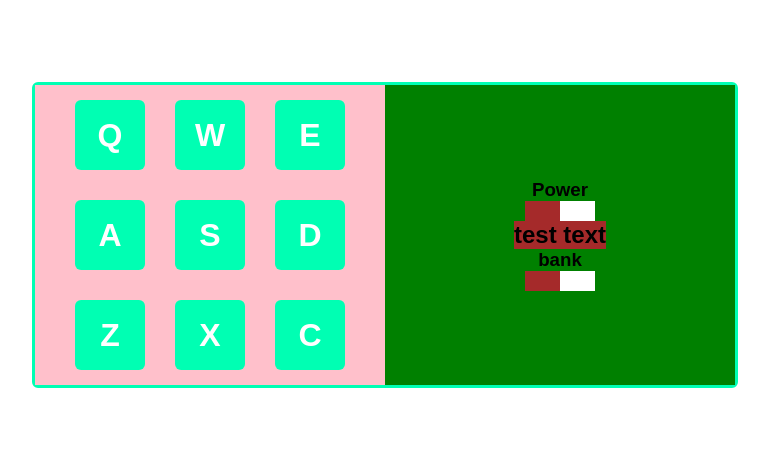
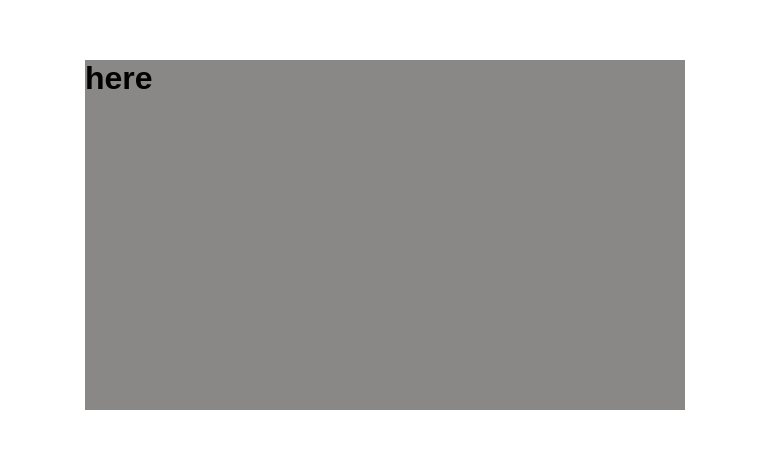
Before and after one commit to ajhernandez95/Beat-Machine, a React (Create React App) app: page / in a window 1280 px wide. Shown: the part 165-614 px from the top of the page, without its empty margins (255-1024 px from the left). Built offline with nearby package versions, Linux system fonts and the light colour scheme.

Commit message:
restart machine

```diff
--- a/src/App.css
+++ b/src/App.css
@@ -10,76 +10,8 @@ html {
   height: 100%;
 }
 
-#drum-machine {
-  display: flex;
-  flex-direction: row;
-  flex-wrap: wrap;
-  width: 700px;
-  height: 300px;
-  border-radius: 6px;
-  border: 3px solid rgb(0, 255, 179);
-  background-color: rgb(0, 0, 0);
+#display {
+  width: 600px;
+  height: 350px;
+  background-color: #8a8787;
 }
-
-.pad-wrap {
-  display: flex;
-  flex-wrap: wrap;
-  flex-direction: row;
-  justify-content: center;
-  align-items: center;
-  width: 50%;
-  background-color: pink;
-}
-
-.drum-pad {
-  display: flex;
-  justify-content: space-around;
-  align-items: center;
-  width: 70px;
-  height: 70px;
-  border-radius: 6px;
-  margin: 0 15px 0 15px;
-  background-color: rgb(0, 255, 179);
-}
-
-.ctrl-wrap {
-  display: flex;
-  flex-direction: column;
-  align-items: center;
-  justify-content: center;
-  width: 50%;
-  background-color: green;
-}
-
-.switch-wrap {
-  width: 20%;
-  height: 20px;
-  background-color: white;
-}
-
-.switch {
-  height: 100%;
-  width: 50%;
-  background-color: brown;
-}
-
-.sound-wrap {
-  background-color: brown;
-}
-
-.bank-wrap {
-  width: 20%;
-  height: 20px;
-  background-color: white;
-}
-
-.bank {
-  height: 100%;
-  width: 50%;
-  background-color: brown;
-}
-
-h1 {
-  font-size: 2em;
-  color: white;
-}
--- a/src/App.js
+++ b/src/App.js
@@ -1,18 +1,30 @@
 import React, { Component } from "react";
 import "./App.css";
-import Ctrlpad from './Components/ctrlpad'
-import Beatpad from './Components/beatpad.js';
 
 class App extends Component {
+  constructor(props){
+    super(props)
+    this.state = {
+
+    }
+   this.onClick = this.onClick.bind(this);
+  }
+  onClick(e) {
+    audio.play
+  }
   render() {
+    let audio = new Audio('https://s3.amazonaws.com/freecodecamp/drums/Heater-1.mp3')
     return (
       <div id="drum-machine">
-        <Beatpad />
-        <Ctrlpad />
-
+        <div id='display'>
+        <h1>here</h1>
+        </div>
       </div>
     );
   }
 }
 
 export default App;
+// use if statement for keycode for onClick method for sounds stolen from FCC BeatMacine
+
+//sound for test --- 'https://s3.amazonaws.com/freecodecamp/drums/Heater-1.mp3'
--- a/src/Components/beatpad.js
+++ /dev/null
@@ -1,41 +0,0 @@
-import React, { Component } from "react";
-
-class Beatpad extends Component {
-  render() {
-    return (
-      <div class="pad-wrap">
-        <div class="drum-pad" id="">
-          <h1>Q</h1>
-        </div>
-        <div class="drum-pad" id="">
-          <h1>W</h1>
-        </div>
-        <div class="drum-pad" id="">
-          <h1>E</h1>
-        </div>
-
-        <div class="drum-pad" id="">
-          <h1>A</h1>
-        </div>
-        <div class="drum-pad" id="">
-          <h1>S</h1>
-        </div>
-        <div class="drum-pad" id="">
-          <h1>D</h1>
-        </div>
-
-        <div class="drum-pad" id="">
-          <h1>Z</h1>
-        </div>
-        <div class="drum-pad" id="">
-          <h1>X</h1>
-        </div>
-        <div class="drum-pad" id="">
-          <h1>C</h1>
-        </div>
-      </div>
-    );
-  }
-}
-
-export default Beatpad;
--- a/src/Components/ctrlpad.js
+++ /dev/null
@@ -1,23 +0,0 @@
-import React, { Component } from "react";
-
-class Ctrlpad extends Component {
-  render() {
-    return (
-      <div class="ctrl-wrap">
-        <h3>Power</h3>
-        <div class="switch-wrap">
-          <div class="switch" />
-        </div>
-        <div class="sound-wrap">
-          <h2>test text</h2>
-        </div>
-        <h3>bank</h3>
-        <div class="bank-wrap">
-          <div class="bank" />
-        </div>
-      </div>
-    );
-  }
-}
-
-export default Ctrlpad;
```
